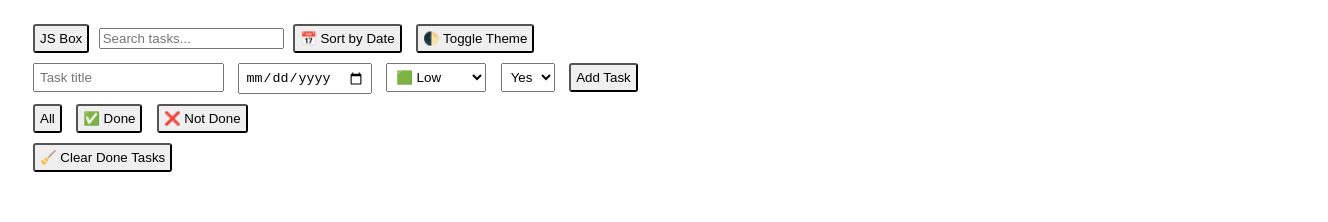
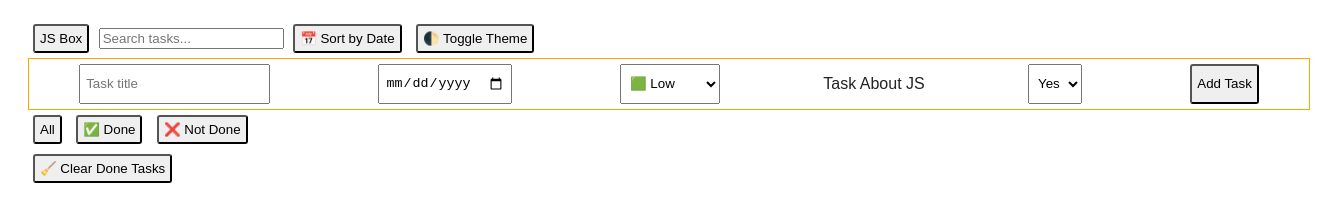
Before and after one commit to puuury/taskmate, a plain HTML site: page index.html in a window 1280 px wide. Shown: the part 90-312 px from the top of the page, 1328 px wide, since content can reach past the window. Drawn offline with Linux system fonts and the light colour scheme.

Commit message:
Add P before select  is-about-js and new style to .task-input

```diff
--- a/index.html
+++ b/index.html
@@ -20,6 +20,7 @@
         <option value="medium">🟨 Medium</option>
         <option value="high">🟥 High</option>
       </select>
+      <p>Task About JS</p>
       <select id="is-about-js">
         <option value="yes">Yes</option>
         <option value="no">No</option>
--- a/style.css
+++ b/style.css
@@ -1,4 +1,5 @@
 body {
+  width: 100%;
   font-family: sans-serif;
   background-color: #fff;
   color: #222;
@@ -19,6 +20,13 @@ body {
   border: 1px solid #555;
 }
 
+.task-input {
+  width: 100%;
+  border:  1px solid orange;
+  display: flex;
+  gap: 8px;
+  justify-content: space-around;
+}
 .task-input input,
 .task-input select,
 button {
```
